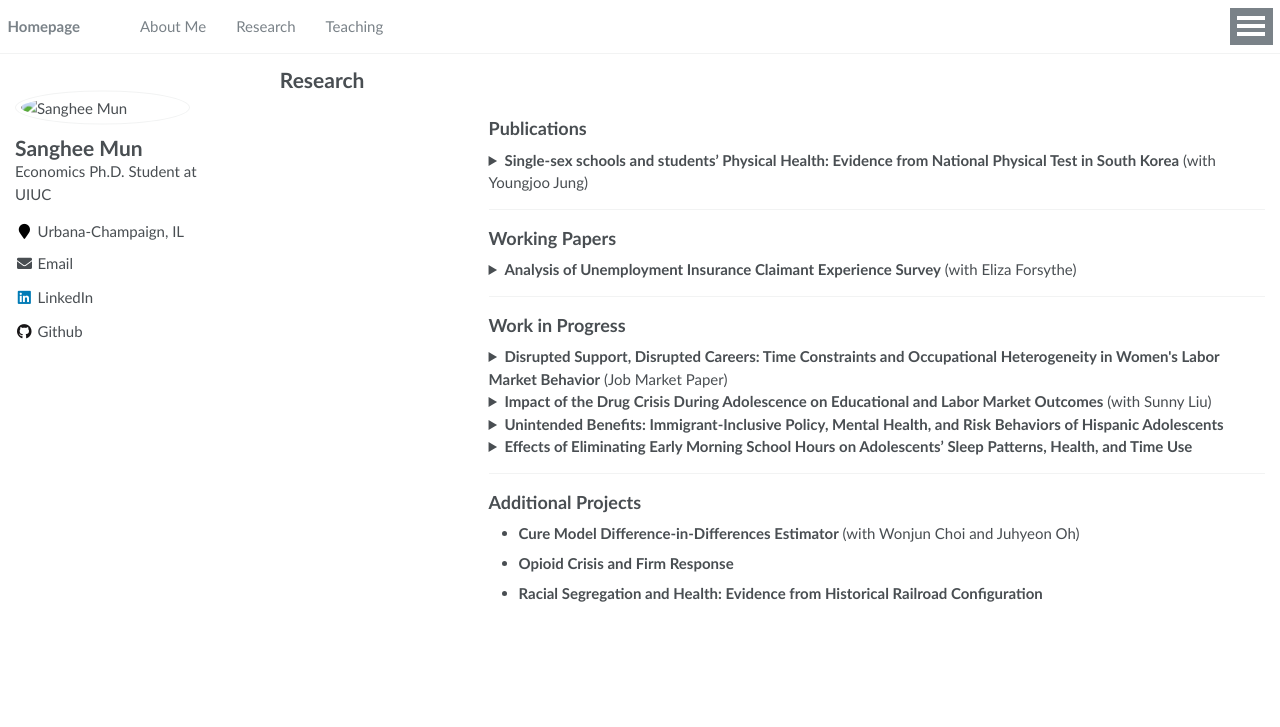
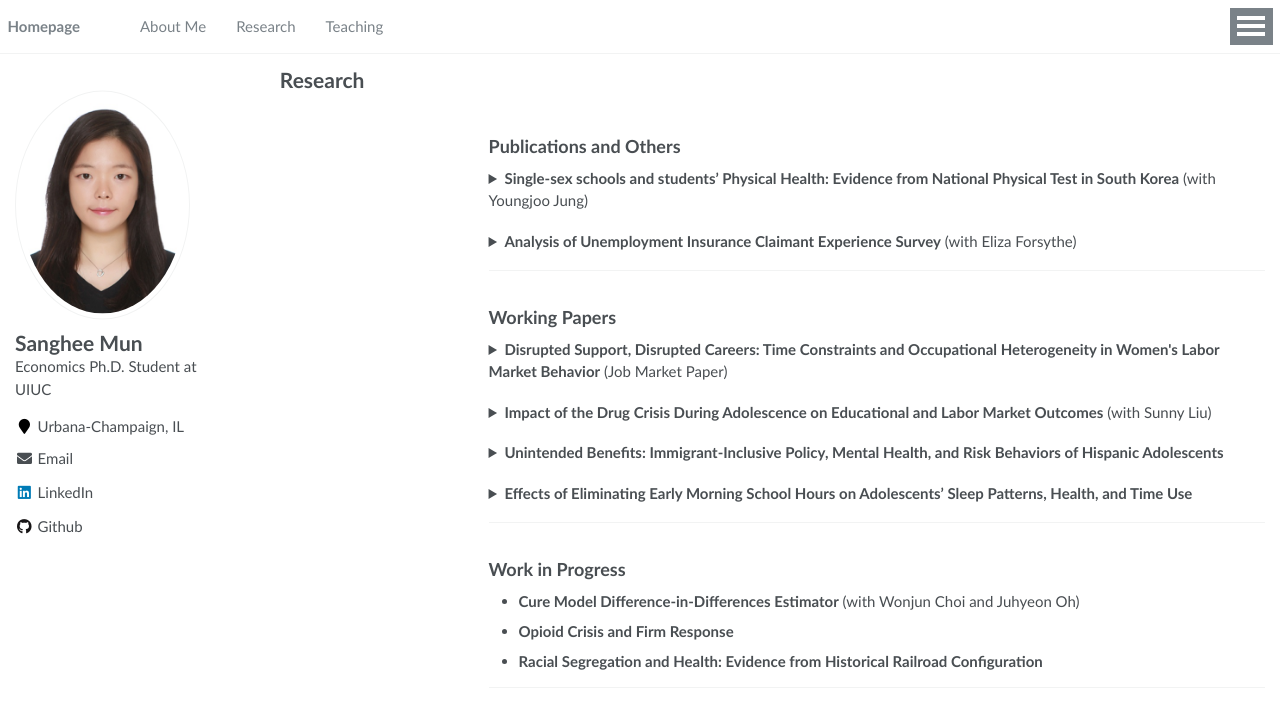
Before and after one commit to sanghee727/sanghee727.github.io, a Jekyll site: the page built from _pages/research.md, in a window 1280 px wide. Shown: the top 727 px of the page. Built offline with Jekyll 4.4.1, drawn with Linux system fonts in a browser that asks for light colours.

Commit message:
Fix avatar path, add spacing for research entries, update research.md

```diff
--- a/_config.yml
+++ b/_config.yml
@@ -23,7 +23,7 @@ baidu_site_verification  :  # get baidu_site_verification from https://ziyuan.ba
 # Site Author
 author:
   name             : "Sanghee Mun"
-  avatar           : "_pages/profile_me.jpeg"
+  avatar           : "/images/profile_me.jpeg"
   bio              :
   location         : "Urbana-Champaign, IL"
   employer         :
--- a/_pages/research.md
+++ b/_pages/research.md
@@ -6,7 +6,7 @@ permalink: /research/
 
 
 
-## Publications
+## Publications and Others
 
 <details>
   <summary><strong>Single-sex schools and students’ Physical Health: Evidence from National Physical Test in South Korea</strong> (with Youngjoo Jung)</summary>
@@ -69,11 +65,12 @@ permalink: /research/
     Abstract: This project investigates the consequences of delaying school start times on adolescents’ sleep patterns, overall health, and daily time allocation.
   </p>
 </details>
-
 ---
 
-## Additional Projects
-
+## Work in Progress
 - **Cure Model Difference-in-Differences Estimator** (with Wonjun Choi and Juhyeon Oh)
 - **Opioid Crisis and Firm Response**
 - **Racial Segregation and Health: Evidence from Historical Railroad Configuration**
+
+
+---
--- a/assets/css/main.scss
+++ b/assets/css/main.scss
@@ -107,3 +107,12 @@ h1:before, .anchor:before {
     background-color: #00369f;
     font-size: .8em;
 }
+
+/* Extra spacing between collapsible research entries */
+.page__content details {
+    margin-bottom: 1.2em;  /* space after each item */
+  }
+
+  .page__content h2, .page__content h3 {
+    margin-top: 2em;  /* extra space before section headings like Publications */
+  }
```
Also changed, not shown: other parts of _pages/research.md (+1 -5 lines), images/profile_me.jpeg (added).
